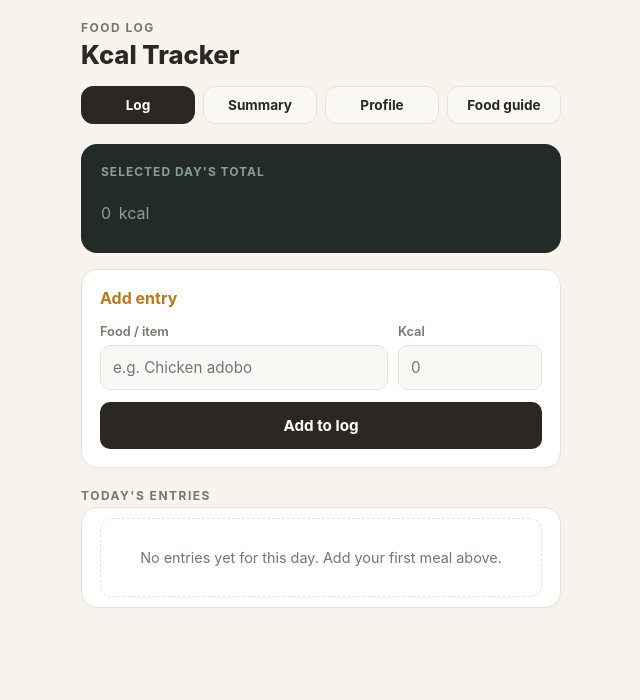
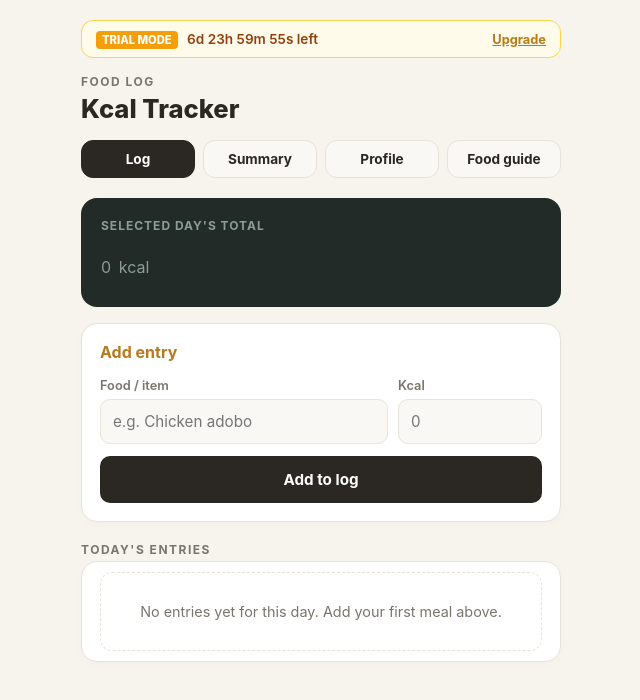
Before and after one commit to Papsitv/kcal-log, a plain HTML site: page index.html in a window 1280 px wide. Shown: the whole page, without its empty margins (319-959 px from the left). Drawn offline with Linux system fonts and the light colour scheme.

Commit message:
Update index.html

```diff
--- a/index.html
+++ b/index.html
@@ -227,6 +227,37 @@
 <body>
 
   <div class="app-container" id="mainApp">
+
+    <!-- TRIAL STATUS BANNER -->
+    <div id="trialBanner" style="
+      background: #FFFBEB;
+      border: 1px solid #FCD34D;
+      color: #92400E;
+      padding: 10px 14px;
+      border-radius: 12px;
+      margin-bottom: 16px;
+      display: flex;
+      justify-content: space-between;
+      align-items: center;
+      font-size: 0.85rem;
+      font-weight: 600;
+    ">
+      <div>
+        <span style="
+          background: #F59E0B;
+          color: #FFFFFF;
+          font-size: 0.7rem;
+          padding: 2px 6px;
+          border-radius: 4px;
+          text-transform: uppercase;
+          font-weight: 800;
+          margin-right: 6px;
+        ">TRIAL MODE</span>
+        <span id="trialCountdown">Calculating...</span>
+      </div>
+      <a href="sales.html" style="color: #B87A1B; text-decoration: underline; font-weight: 700; font-size: 0.8rem;">Upgrade</a>
+    </div>
+
     <div class="app-subtitle">FOOD LOG</div>
     <h1 class="app-title">Kcal Tracker</h1>
 
@@ -319,7 +350,7 @@
   <script>
     const USDA_API_KEY = 'sJQhPvt4Udtu4nx7RyG5iIEEMp8HcK0ZN3ju9aJJ';
 
-    // 7-DAY TRIAL RESTRICTION LOGIC
+    // 7-DAY TRIAL RESTRICTION & LIVE COUNTDOWN LOGIC
     const TRIAL_DAYS = 7;
     const TRIAL_MS = TRIAL_DAYS * 24 * 60 * 60 * 1000;
 
@@ -330,10 +361,28 @@
         localStorage.setItem('kcal_install_date', installDate);
       }
 
-      const timeElapsed = Date.now() - parseInt(installDate, 10);
-      if (timeElapsed > TRIAL_MS) {
-        showPaywall();
+      function updateTimer() {
+        const timeElapsed = Date.now() - parseInt(installDate, 10);
+        const timeRemaining = TRIAL_MS - timeElapsed;
+
+        if (timeRemaining <= 0) {
+          showPaywall();
+          return;
+        }
+
+        const days = Math.floor(timeRemaining / (1000 * 60 * 60 * 24));
+        const hours = Math.floor((timeRemaining % (1000 * 60 * 60 * 24)) / (1000 * 60 * 60));
+        const minutes = Math.floor((timeRemaining % (1000 * 60 * 60)) / (1000 * 60));
+        const seconds = Math.floor((timeRemaining % (1000 * 60)) / 1000);
+
+        const countdownElement = document.getElementById('trialCountdown');
+        if (countdownElement) {
+          countdownElement.textContent = `${days}d ${hours}h ${minutes}m ${seconds}s left`;
+        }
       }
+
+      updateTimer();
+      setInterval(updateTimer, 1000);
     }
 
     function showPaywall() {
```
